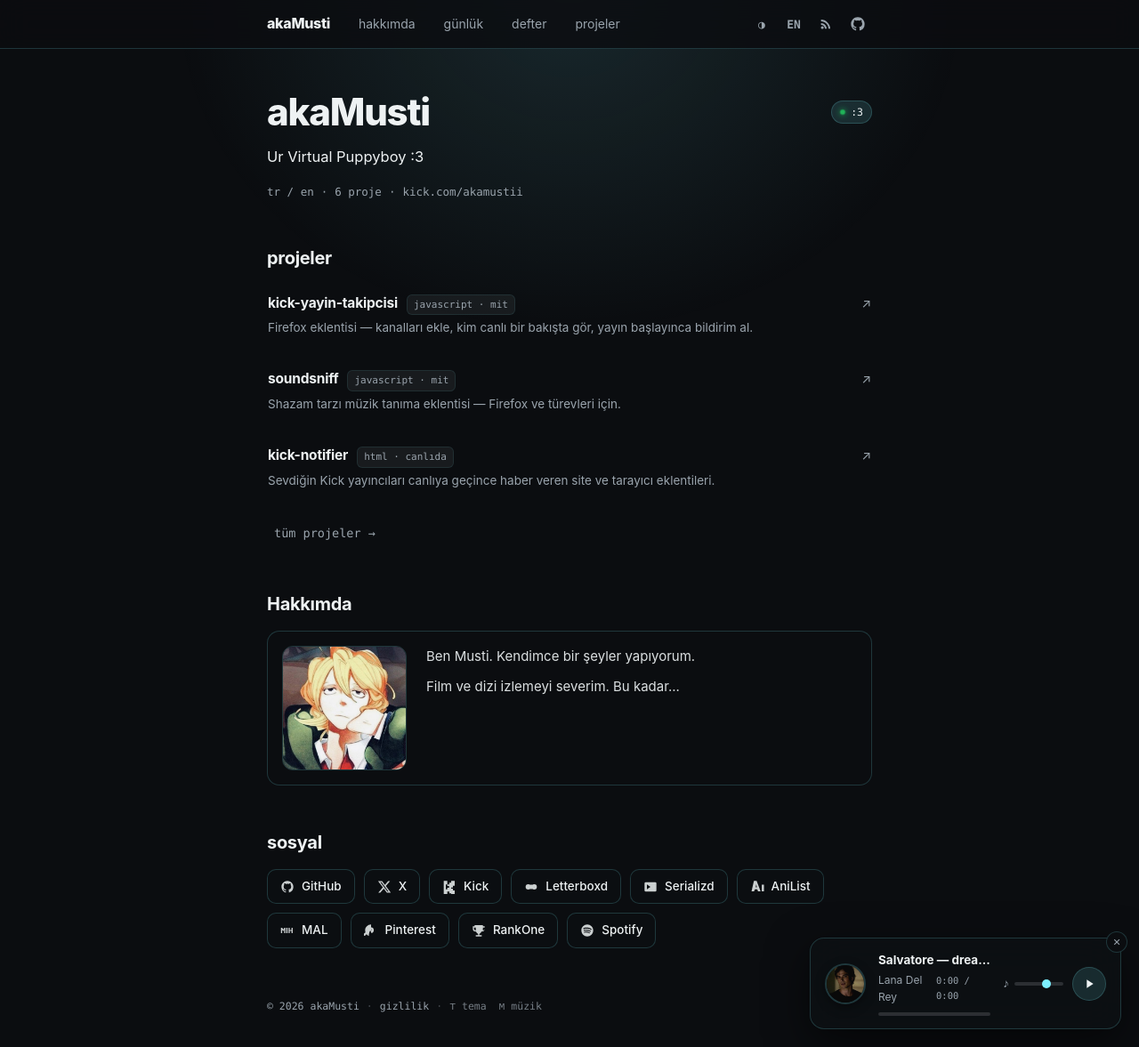
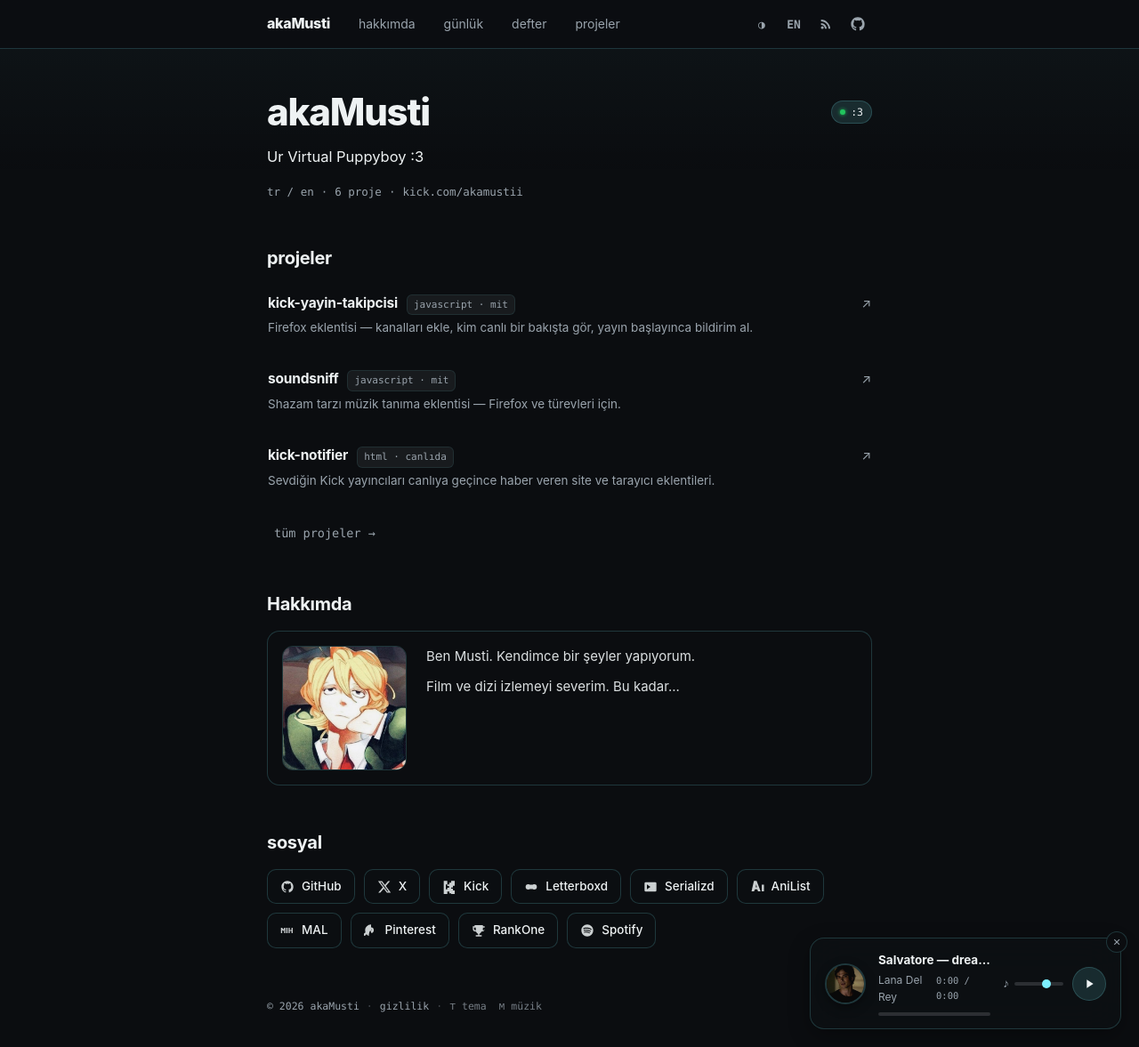
Before and after one commit to akamusti/akamusti.github.io, a Jekyll site: the page index.html, which Jekyll copies as it is, in a window 1280 px wide and 1177 px high. Shown: the whole window at 89% size. Built offline with Jekyll 4.4.1, drawn with Linux system fonts in a browser that asks for light colours.

Commit message:
refactor: simplify UI animations and visual effects for a cleaner, more natural design

```diff
--- a/assets/themes.css
+++ b/assets/themes.css
@@ -208,19 +208,17 @@
   overflow-x: hidden;
 }
 
-/* Ambient dynamic background lighting */
+/* Subtle top fade */
 body::before {
   content: "";
   position: fixed;
   top: 0;
-  left: 50%;
-  transform: translateX(-50%);
-  width: min(100vw, 900px);
-  height: 380px;
-  background: radial-gradient(ellipse at 50% 0%, color-mix(in srgb, var(--accent) 12%, transparent), transparent 70%);
+  left: 0;
+  right: 0;
+  height: 200px;
+  background: linear-gradient(to bottom, color-mix(in srgb, var(--accent) 4%, transparent), transparent);
   pointer-events: none;
   z-index: -1;
-  transition: background 0.4s ease;
 }
 
 ::selection {
@@ -289,7 +287,6 @@
 }
 .logo:hover {
   color: var(--accent);
-  transform: translateY(-1px);
 }
 .nav-links {
   display: flex;
@@ -354,7 +351,6 @@
   color: var(--fg);
   border-color: var(--stroke);
   background: color-mix(in srgb, var(--accent) 12%, transparent);
-  transform: translateY(-1px);
 }
 .icon-btn svg {
   width: 16px;
@@ -374,7 +370,7 @@
   background: var(--card);
   backdrop-filter: blur(20px) saturate(1.3);
   -webkit-backdrop-filter: blur(20px) saturate(1.3);
-  box-shadow: 0 16px 44px rgba(0, 0, 0, 0.55);
+  box-shadow: 0 8px 24px rgba(0, 0, 0, 0.3);
   padding: 8px;
   display: none;
   max-height: min(65vh, 380px);
@@ -389,8 +385,8 @@
 }
 
 @keyframes dropIn {
-  from { opacity: 0; transform: translateY(-8px) scale(0.97); }
-  to { opacity: 1; transform: translateY(0) scale(1); }
+  from { opacity: 0; transform: translateY(-4px); }
+  to { opacity: 1; transform: translateY(0); }
 }
 
 .theme-hint {
@@ -427,7 +423,6 @@
 }
 .theme-opt:hover, .lang-opt:hover {
   background: color-mix(in srgb, var(--accent) 14%, transparent);
-  transform: translateX(2px);
 }
 .theme-opt[aria-checked="true"], .lang-opt[aria-checked="true"] {
   background: color-mix(in srgb, var(--accent) 18%, transparent);
@@ -484,12 +479,7 @@
   height: 6px;
   border-radius: 50%;
   background: #22c55e;
-  box-shadow: 0 0 8px #22c55e;
-  animation: pulseDot 2s cubic-bezier(0.4, 0, 0.6, 1) infinite;
-}
-@keyframes pulseDot {
-  0%, 100% { opacity: 1; transform: scale(1); }
-  50% { opacity: 0.4; transform: scale(0.85); }
+  box-shadow: 0 0 4px #22c55e;
 }
 
 /* Main Layout */
@@ -565,7 +555,6 @@
 .row:hover {
   background: color-mix(in srgb, var(--card) 60%, transparent);
   border-color: var(--stroke);
-  transform: translateX(3px);
 }
 .row:hover .row-name {
   color: var(--accent);
@@ -599,7 +588,6 @@
 }
 .row:hover .row-arrow {
   color: var(--accent);
-  transform: translate(2px, -2px);
 }
 .row-desc {
   margin-top: 4px;
@@ -624,7 +612,6 @@
 .more-link:hover {
   color: var(--accent);
   background: color-mix(in srgb, var(--accent) 8%, transparent);
-  transform: translateX(3px);
 }
 
 /* About Section */
@@ -648,12 +635,10 @@
   flex: none;
   border-radius: 12px;
   border: 1px solid var(--stroke);
-  transition: transform 0.3s ease, border-color 0.3s ease, box-shadow 0.3s ease;
+  transition: border-color 0.2s ease;
 }
 .about-wrap img:hover {
-  transform: scale(1.03) rotate(-1deg);
   border-color: var(--accent);
-  box-shadow: 0 8px 24px color-mix(in srgb, var(--accent) 20%, transparent);
 }
 .about-wrap p {
   font-size: 15px;
@@ -683,25 +668,22 @@
   text-decoration: none;
   font-size: 13.5px;
   font-weight: 500;
-  transition: all 0.2s cubic-bezier(0.2, 0.9, 0.25, 1);
+  transition: color 0.2s ease, background 0.2s ease, border-color 0.2s ease;
 }
 .soc-chip svg {
   width: 16px;
   height: 16px;
   flex: none;
   opacity: 0.85;
-  transition: opacity 0.2s, transform 0.2s;
+  transition: opacity 0.2s ease;
 }
 .soc-chip:hover {
-  border-color: var(--accent);
+  border-color: var(--stroke-hover);
   color: var(--accent);
-  transform: translateY(-2px);
-  background: color-mix(in srgb, var(--accent) 12%, transparent);
-  box-shadow: 0 6px 20px color-mix(in srgb, var(--accent) 15%, transparent);
+  background: color-mix(in srgb, var(--accent) 10%, transparent);
 }
 .soc-chip:hover svg {
   opacity: 1;
-  transform: scale(1.1);
 }
 
 /* Blog / Post Styles */
@@ -721,7 +703,6 @@
 .back:hover {
   color: var(--accent);
   background: color-mix(in srgb, var(--accent) 8%, transparent);
-  transform: translateX(-3px);
 }
 .page-title {
   font-size: 36px;
@@ -754,7 +735,6 @@
 .post-box:hover {
   background: color-mix(in srgb, var(--card) 60%, transparent);
   border-color: var(--stroke);
-  transform: translateX(3px);
 }
 .post-box:hover .pb-title {
   color: var(--accent);
@@ -880,7 +860,7 @@
   background: var(--card);
   backdrop-filter: blur(20px) saturate(1.2);
   -webkit-backdrop-filter: blur(20px) saturate(1.2);
-  box-shadow: 0 16px 48px rgba(0,0,0,0.55);
+  box-shadow: 0 8px 24px rgba(0,0,0,0.3);
   position: relative;
   transform: translateX(120%);
   opacity: 0;
@@ -914,7 +894,6 @@
 .player-close:hover {
   color: var(--fg);
   border-color: var(--accent);
-  transform: scale(1.1);
 }
 .player-fab {
   display: none;
@@ -928,15 +907,13 @@
   color: var(--fg);
   font-size: 18px;
   cursor: pointer;
-  box-shadow: 0 12px 36px rgba(0,0,0,0.5);
+  box-shadow: 0 6px 20px rgba(0,0,0,0.3);
   margin-left: auto;
-  transition: all 0.2s cubic-bezier(0.2, 0.9, 0.25, 1);
+  transition: color 0.2s ease, border-color 0.2s ease;
 }
 .player-fab:hover {
   border-color: var(--accent);
   color: var(--accent);
-  transform: scale(1.08) translateY(-2px);
-  box-shadow: 0 14px 40px color-mix(in srgb, var(--accent) 25%, transparent);
 }
 .player-pop.closed .player-fab {
   display: flex;
@@ -1123,8 +1100,8 @@
 /* Scroll reveal animations */
 .reveal {
   opacity: 0;
-  transform: translateY(14px);
-  transition: opacity 0.5s cubic-bezier(0.16, 1, 0.3, 1), transform 0.5s cubic-bezier(0.16, 1, 0.3, 1);
+  transform: translateY(8px);
+  transition: opacity 0.4s ease, transform 0.4s ease;
 }
 .reveal.in {
   opacity: 1;
--- a/defter/index.html
+++ b/defter/index.html
@@ -20,11 +20,11 @@
     height: 68px;
     image-rendering: pixelated;
     border-radius: 14px;
-    box-shadow: 0 6px 20px color-mix(in srgb, var(--accent) 20%, transparent);
+    box-shadow: 0 4px 12px rgba(0,0,0,0.15);
     transition: transform 0.25s ease;
   }
   .defter-hero .puppy:hover {
-    transform: scale(1.1) rotate(4deg);
+    transform: scale(1.05);
   }
   .defter-hero .blink {
     margin-top: 10px;
--- a/gizlilik/index.html
+++ b/gizlilik/index.html
@@ -20,7 +20,7 @@
     transition: border-color 0.2s ease;
   }
   .priv-card:hover {
-    border-color: var(--accent);
+    border-color: var(--stroke-hover);
   }
   .priv-card h2 {
     font-size: 15.5px;
--- a/index.html
+++ b/index.html
@@ -56,7 +56,7 @@
         <span data-i18n="home.status">:3</span>
       </div>
     </div>
-    <p class="bio"><span id="typed"></span><span class="cursor">▌</span></p>
+    <p class="bio" id="bioText">Ur Virtual Puppyboy :3</p>
     <p class="meta-line mono">
       <span data-i18n="home.meta_langs">tr / en</span>
       <span>·</span>
```
Also changed, not shown: other parts of index.html (+6 -17 lines).
